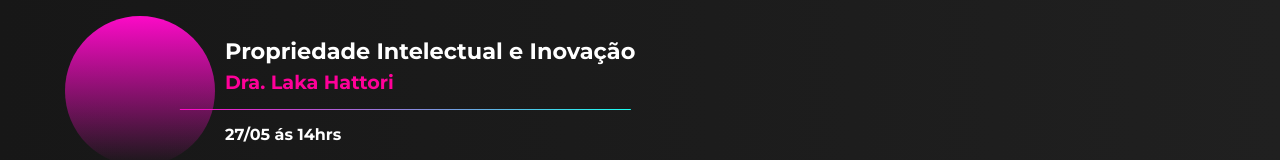
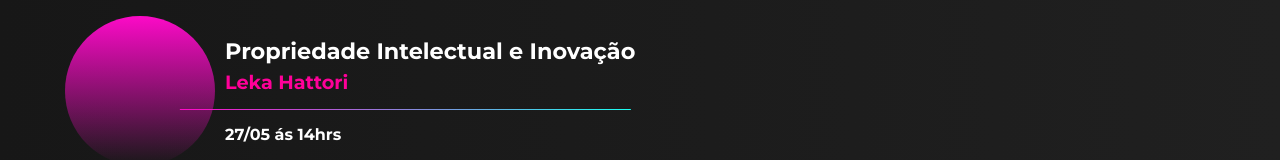
Before and after one commit to igorroc/tecnoweek, a React (Vite) app: page / in a window 1280 px wide. Shown: the part 2102-2262 px from the top of the page. Built offline with nearby package versions, Linux system fonts and the light colour scheme.

Commit message:
[fix] Leka name and role

```diff
--- a/src/pages/Home.tsx
+++ b/src/pages/Home.tsx
@@ -182,7 +182,7 @@ function Home() {
 					<PalestraItem
 						// img={}
 						title="Propriedade Intelectual e Inovação"
-						subtitle="Dra. Laka Hattori"
+						subtitle="Leka Hattori"
 						description="27/05 ás 14hrs"
 					/>
 				</SectionContent>
```
